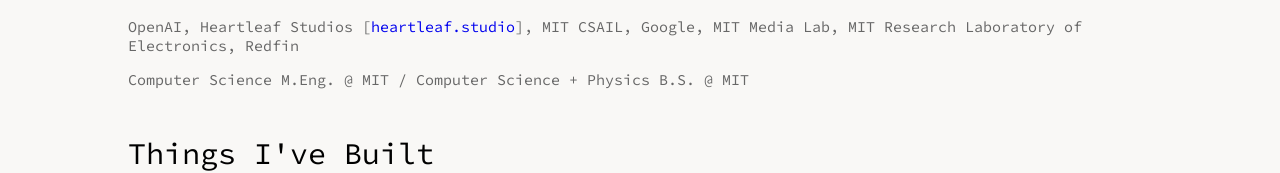
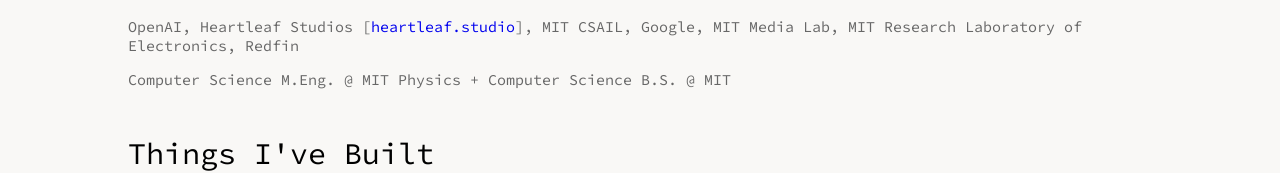
Before and after one commit to davidfang00/davidfang00.github.io, a React (Vite) app: page / in a window 1280 px wide. Shown: the part 494-667 px from the top of the page. Built offline with nearby package versions, Linux system fonts and the light colour scheme.

Commit message:
education formatting

```diff
--- a/src/components/Home/Experience/Experience.tsx
+++ b/src/components/Home/Experience/Experience.tsx
@@ -27,8 +27,8 @@
           </p>
 
           <p>
-            Computer Science M.Eng. @ MIT / Computer Science + Physics B.S. @
-            MIT
+             Computer Science M.Eng. @ MIT
+             Physics + Computer Science B.S. @ MIT
           </p>
         </div>
       </div>
```
